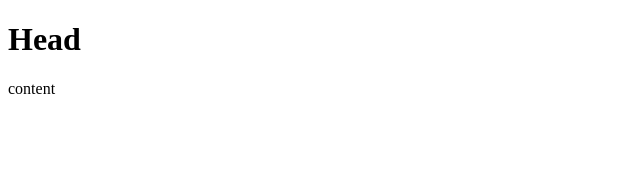
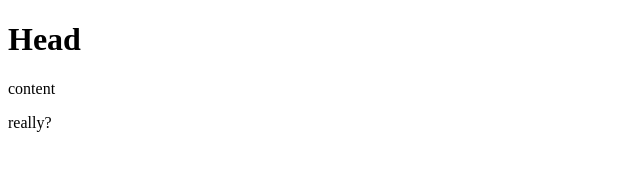
Before and after one commit to Grft/git-test, a website: page index.html in a window 1280 px wide. Shown: the full height of the page, 0-640 px from the left. Drawn offline with Linux system fonts and the light colour scheme.

Commit message:
add nodejs

```diff
--- a/index.html
+++ b/index.html
@@ -7,5 +7,6 @@
     <body>
         <h1>Head</h1>
         <p>content</p>
+        <p>really?</p>
     </body>
 </html>
```
Also changed, not shown: package.json (added, +25 -0 lines), 2 other files.
